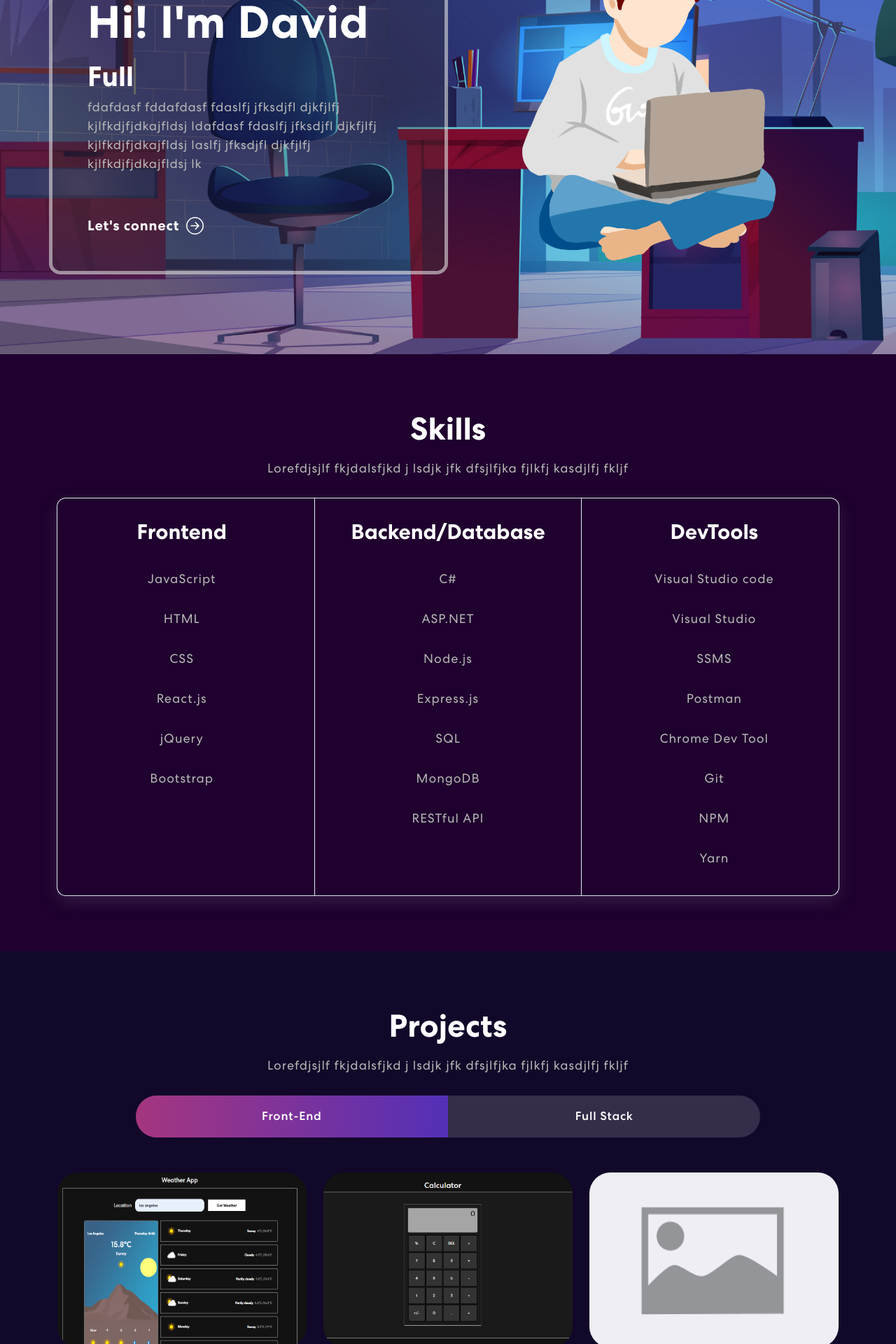
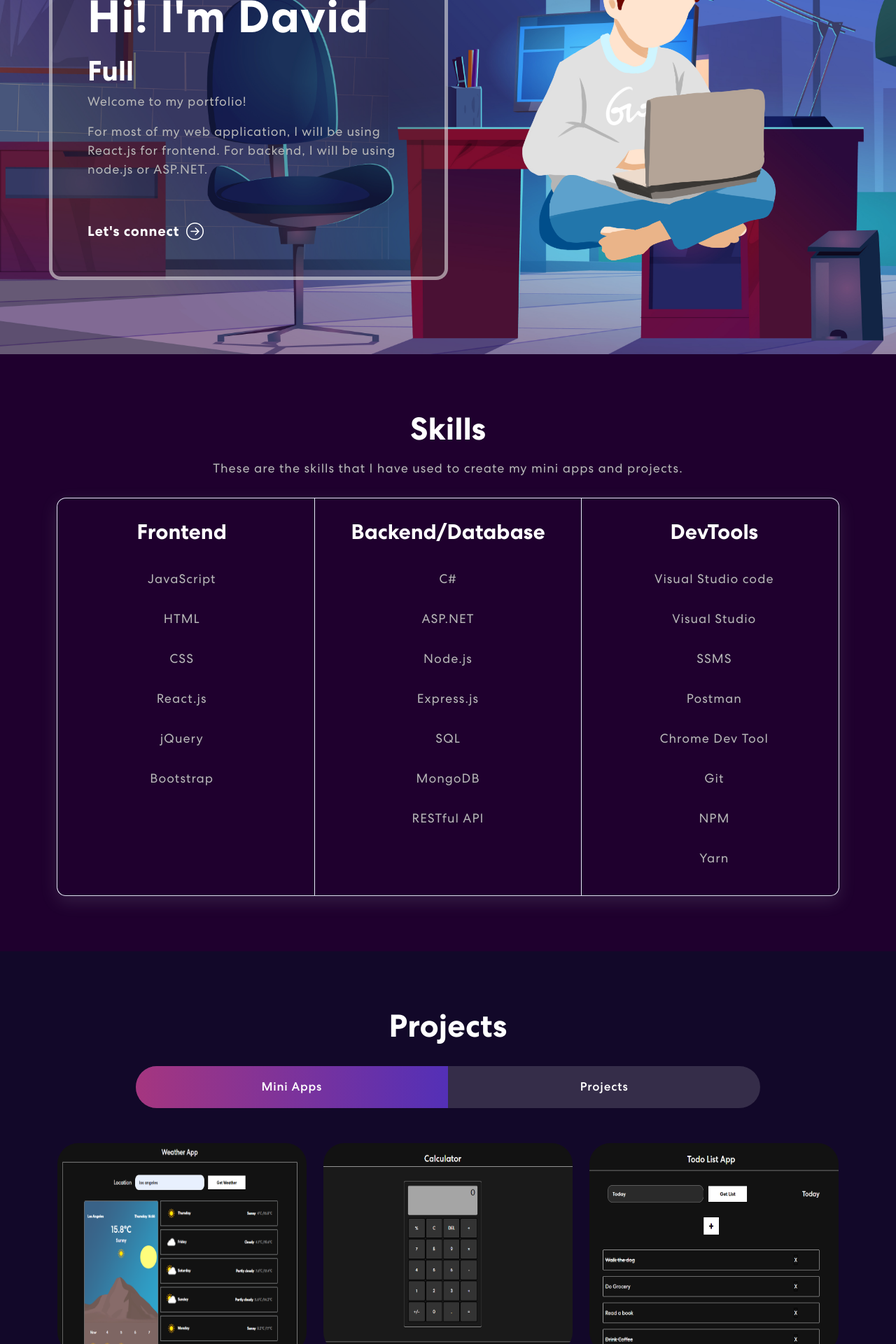
Before and after one commit to krnjin0903/portfolio, a React (Create React App) app in the folder client/: page / in a window 1280 px wide. Shown: the part 400-2320 px from the top of the page at 70% size. Built offline with nearby package versions, Linux system fonts and the light colour scheme; no server answers.

Commit message:
mivet and lorem ipsum

```diff
--- a/client/src/App.js
+++ b/client/src/App.js
@@ -8,6 +8,7 @@ import ProjectLayout from "./components/projects/ProjectLayout";
 import Weather from "./components/projects/weatherApp/Weather";
 import Calculator from "./components/projects/calculatorApp/Calculator";
 import Todo from "./components/projects/todoApp/Todo";
+import Mivet from "./components/projects/mivet/Mivet";
 
 function App() {
   return (
@@ -20,6 +21,7 @@ function App() {
           <Route path="weatherApp" element={<Weather />} />
           <Route path="calculatorApp" element={<Calculator />} />
           <Route path="todoApp" element={<Todo />} />
+          <Route path="mivet" element={<Mivet />} />
         </Route>
       </Routes>
       <Footer />
--- a/client/src/components/OnChangeLocation.jsx
+++ b/client/src/components/OnChangeLocation.jsx
@@ -8,7 +8,6 @@ const OnChangeLocation = () => {
   const dispatch = useDispatch();
 
   useEffect(() => {
-    console.log("change Location");
     window.scrollTo(0, 0);
     dispatch(resetTodoList());
   }, [pathname]);
--- a/client/src/components/landing/banner/Banner.jsx
+++ b/client/src/components/landing/banner/Banner.jsx
@@ -48,10 +48,10 @@ const Banner = () => {
               <span className="txt-rotate">
                 <span className="wrap">{currentText}</span>
               </span>
+              <p>Welcome to my portfolio!</p>{" "}
               <p>
-                fdafdasf fddafdasf fdaslfj jfksdjfl djkfjlfj kjlfkdjfjdkajfldsj
-                ldafdasf fdaslfj jfksdjfl djkfjlfj kjlfkdjfjdkajfldsj laslfj
-                jfksdjfl djkfjlfj kjlfkdjfjdkajfldsj lk
+                For most of my web application, I will be using React.js for
+                frontend. For backend, I will be using node.js or ASP.NET.
               </p>
               <button onClick={() => (window.location.href = "/#contact")}>
                 Let's connect <ArrowRightCircle size={25} />
--- a/client/src/components/landing/project/Project.jsx
+++ b/client/src/components/landing/project/Project.jsx
@@ -1,10 +1,10 @@
 import React, { useState } from "react";
 import ProjectCard from "./ProjectCard";
-import { frontEndProjects, fullStackProjects } from "./listOfProjects";
+import { miniApps, projects } from "./listOfProjects";
 import "./project.css";
 
 const Project = () => {
-  const [tab, setTab] = useState("frontEnd");
+  const [tab, setTab] = useState("miniApp");
 
   const mapProjectCard = (project) => {
     return <ProjectCard {...project} />;
@@ -20,39 +20,36 @@ const Project = () => {
           <div className="row">
             <div className="col">
               <h2>Projects</h2>
-              <p>
-                Lorefdjsjlf fkjdalsfjkd j lsdjk jfk dfsjlfjka fjlkfj kasdjlfj
-                fkljf
-              </p>
+              <p></p>
 
               <ul className="nav nav-pills">
                 <li className="nav-item">
                   <button
                     className={`nav-link firstButton ${
-                      tab === "frontEnd" ? "active" : ""
+                      tab === "miniApp" ? "active" : ""
                     }`}
-                    name="frontEnd"
+                    name="miniApp"
                     onClick={onClickButton}
                   >
-                    Front-End
+                    Mini Apps
                   </button>
                 </li>
                 <li className="nav-item">
                   <button
                     className={`nav-link lastButton ${
-                      tab === "fullStack" ? "active" : ""
+                      tab === "projects" ? "active" : ""
                     }`}
-                    name="fullStack"
+                    name="projects"
                     onClick={onClickButton}
                   >
-                    Full Stack
+                    Projects
                   </button>
                 </li>
               </ul>
               <div className="row">
-                {tab === "frontEnd"
-                  ? frontEndProjects.map(mapProjectCard)
-                  : fullStackProjects.map(mapProjectCard)}
+                {tab === "miniApp"
+                  ? miniApps.map(mapProjectCard)
+                  : projects.map(mapProjectCard)}
               </div>
             </div>
           </div>
--- a/client/src/components/landing/project/listOfProjects.js
+++ b/client/src/components/landing/project/listOfProjects.js
@@ -1,8 +1,9 @@
-import placeholderImg from "../../../image/placeholder.png";
 import weatherApp from "../../../image/weatherAppThumb.png";
-import CalculatorApp from "../../../image/calculatorAppThumb.png";
+import calculatorApp from "../../../image/calculatorAppThumb.png";
+import mivet from "../../../image/mivet.png";
+import todoApp from "../../../image/todoApp.png";
 
-const frontEndProjects = [
+const miniApps = [
   {
     title: "Weather App",
     description: "React.js",
@@ -12,36 +13,24 @@ const frontEndProjects = [
   {
     title: "Calculator App",
     description: "React.js",
-    imgUrl: CalculatorApp,
+    imgUrl: calculatorApp,
     link: "CalculatorApp",
   },
   {
     title: "Todo List App",
     description: "MongoDB Express.js Node.js React.js",
-    imgUrl: placeholderImg,
+    imgUrl: todoApp,
     link: "todoApp",
   },
 ];
 
-const fullStackProjects = [
+const projects = [
   {
     title: "MiVet",
-    description: "React.js",
-    imgUrl: placeholderImg,
+    description: "React.js C# SQL ASP.NET",
+    imgUrl: mivet,
     link: "mivet",
-  },
-  {
-    title: "Project 2",
-    description: "React.js",
-    imgUrl: placeholderImg,
-    link: "weatherApp",
-  },
-  {
-    title: "Project 3",
-    description: "React.js",
-    imgUrl: placeholderImg,
-    link: "weatherApp",
   },
 ];
 
-export { frontEndProjects, fullStackProjects };
+export { miniApps, projects };
--- a/client/src/components/landing/project/project.css
+++ b/client/src/components/landing/project/project.css
@@ -58,7 +58,7 @@
 
 .projectImg img {
   width: 100%;
-  min-height: 250px;
+  height: 300px;
 }
 
 .projectImg {
--- a/client/src/components/landing/skill/Skill.jsx
+++ b/client/src/components/landing/skill/Skill.jsx
@@ -35,8 +35,8 @@ const Skill = () => {
             <div className="col">
               <h2>Skills</h2>
               <p>
-                Lorefdjsjlf fkjdalsfjkd j lsdjk jfk dfsjlfjka fjlkfj kasdjlfj
-                fkljf
+                These are the skills that I have used to create my mini apps and
+                projects.
               </p>
             </div>
           </div>
--- a/client/src/components/landing/skill/skill.css
+++ b/client/src/components/landing/skill/skill.css
@@ -38,5 +38,5 @@
   line-height: 1.5em;
   margin: 15px auto 30px auto;
   text-align: center;
-  width: 50%;
+  width: 70%;
 }
--- /dev/null
+++ b/client/src/components/projects/mivet/Mivet.jsx
@@ -0,0 +1,31 @@
+import React from "react";
+import "./mivet.css";
+import { Link } from "react-router-dom";
+
+const Mivet = () => {
+  return (
+    <React.Fragment>
+      <div className="mivet">
+        <h2>Mivet</h2>
+        <div className="container">
+          <div className="row">
+            <p className="description">
+              Mivet is a web app startup whose mission is to streamline equine
+              veterinary care through technology
+            </p>
+            <a
+              href="https://mivet.azurewebsites.net/"
+              target="_blank"
+              rel="noreferrer"
+              className="link"
+            >
+              Go to Mivet MVP website
+            </a>
+          </div>
+        </div>
+      </div>
+    </React.Fragment>
+  );
+};
+
+export default Mivet;
--- /dev/null
+++ b/client/src/components/projects/mivet/mivet.css
@@ -0,0 +1,28 @@
+.mivet {
+  padding: 50px 0 0 0;
+}
+
+.mivet h2 {
+  text-align: center;
+  margin-bottom: 20px;
+}
+
+.mivet .container {
+  border: solid 1px;
+  padding: 50px 0 50px 0;
+}
+
+.mivet .description {
+  font-size: 20px;
+  text-align: center;
+}
+
+.mivet .link {
+  color: #fff;
+  font-size: 30px;
+  text-decoration: none;
+  border: 1px solid #fff;
+  width: 30%;
+  text-align: center;
+  margin: auto;
+}
```
Also changed, not shown: client/src/image/mivet.png (added), client/src/image/todoApp.png (added).
